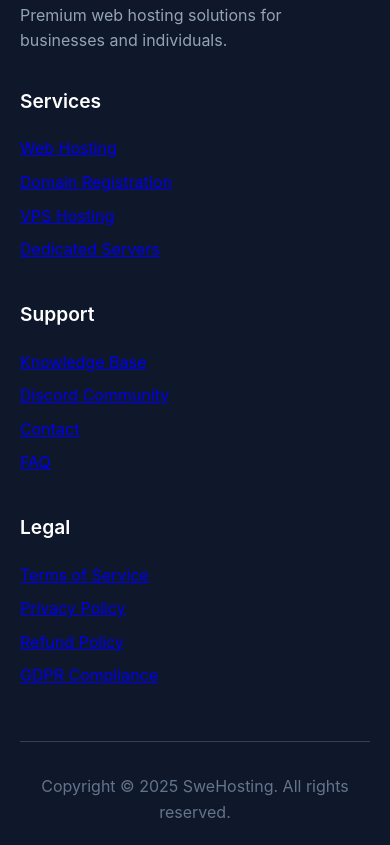
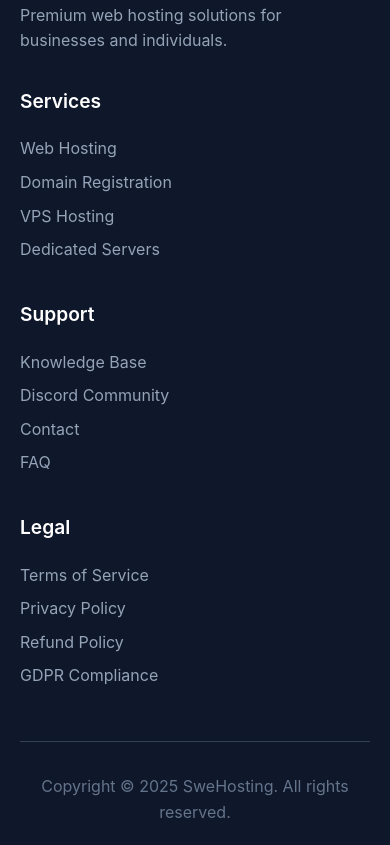
Before and after one commit to SweHostingPoland/swehostingpoland.github.io, a plain HTML site: page index.html in a window 390 px wide. Shown: the part 3526-4371 px from the top of the page. Drawn offline with Linux system fonts and the light colour scheme.

```diff
--- a/styles.css
+++ b/styles.css
@@ -1166,4 +1166,14 @@
         test: 0.1rem;
     }
 
+    .footer-section ul li a {
+    color: inherit;        /* use the li's color (#94a3b8) */
+    text-decoration: none; /* remove underline */
+    display: block;        /* makes whole li clickable */
+    }
+
+   .footer-section ul li a:hover {
+    color: #60a5fa;        /* same hover color as li */
+    }
+
 }
```
